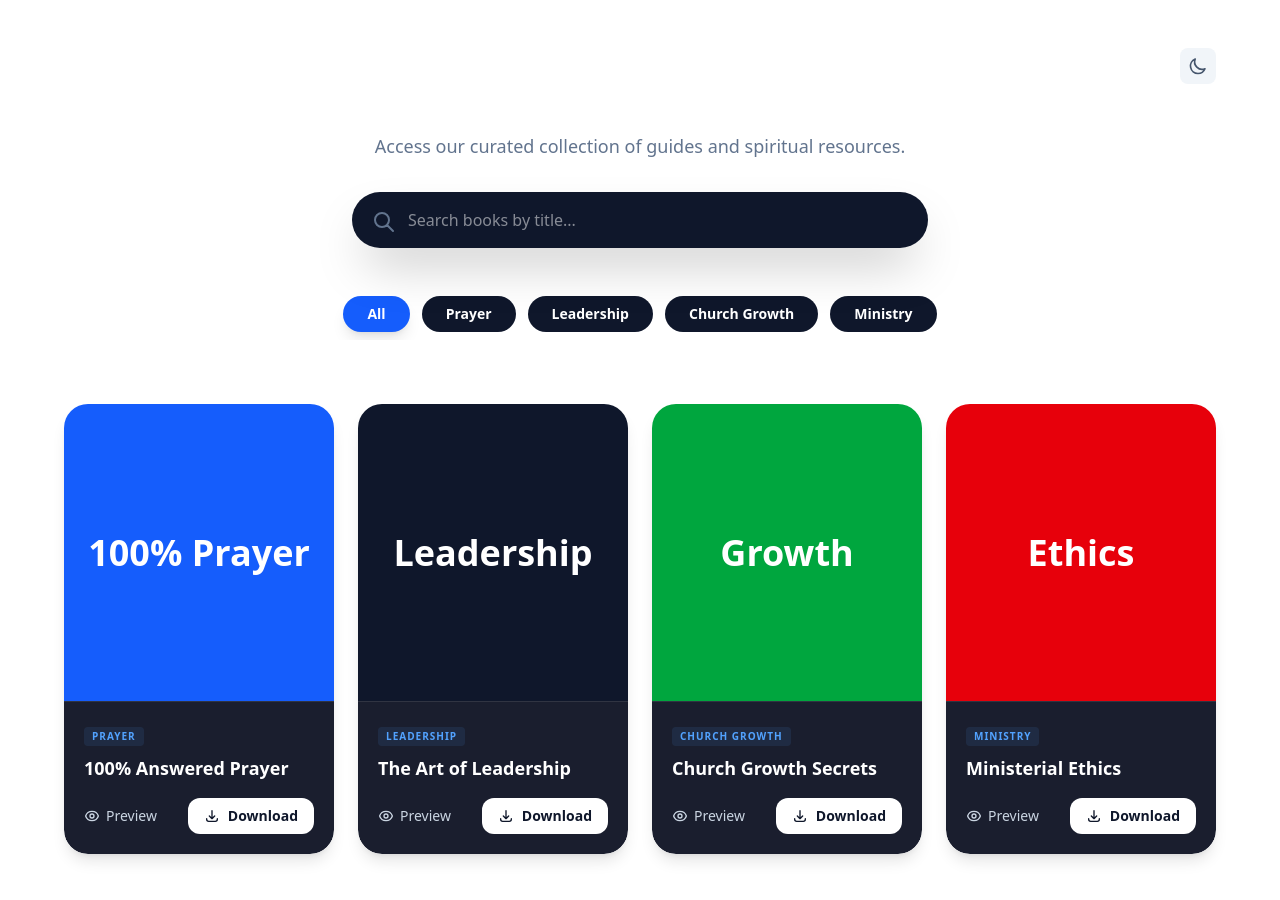
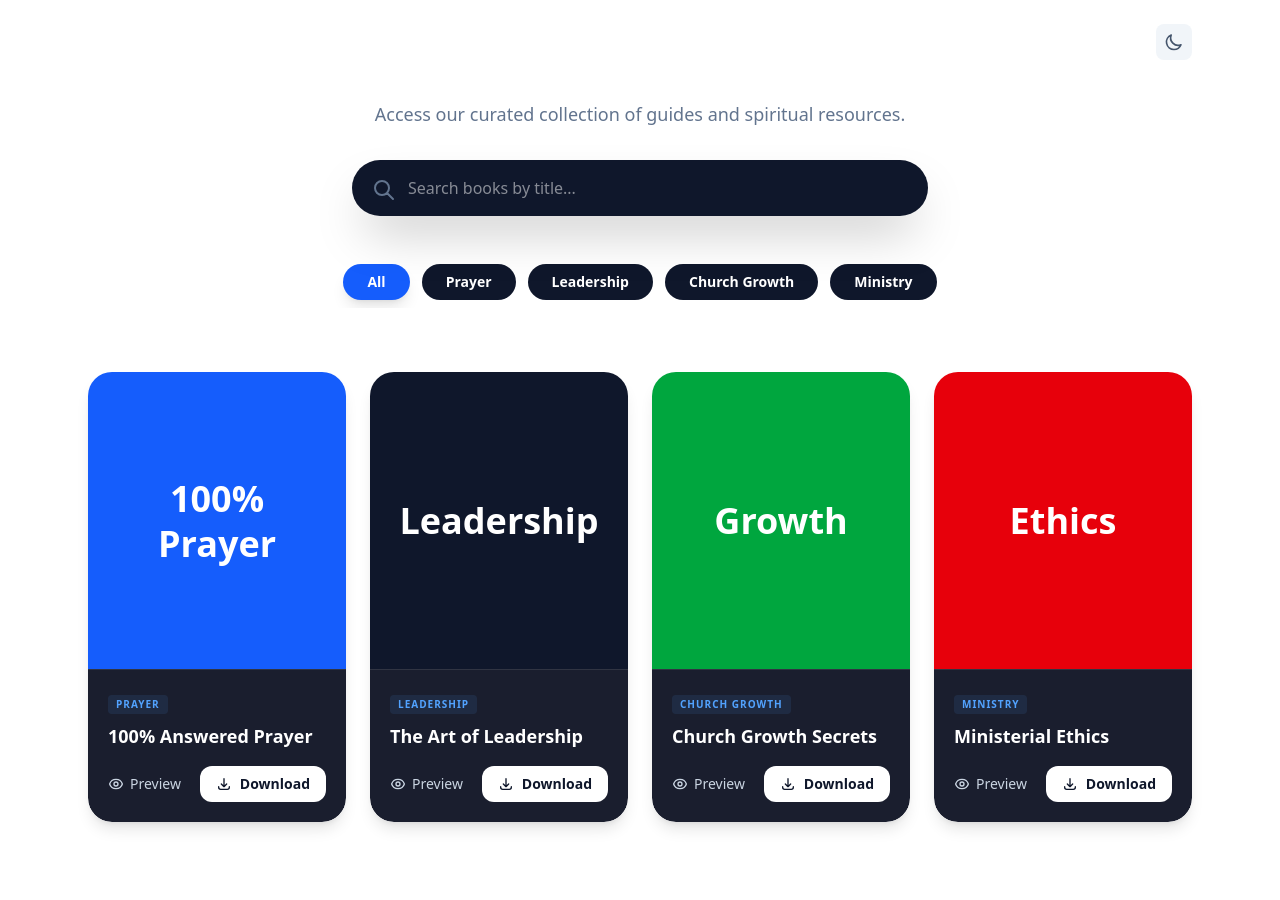
Before and after one commit to Kingdom-Minded-Engineers/ratc-archives, a Next.js app: page / in a window 1280 px wide. Built offline with nearby package versions, Linux system fonts and the light colour scheme.

Commit message:
Fix: Correct ThemeToggle positioning by adding a dedicated header

```diff
--- a/src/app/page.tsx
+++ b/src/app/page.tsx
@@ -26,14 +26,12 @@ function BookCard({ book }: { book: any }) {
 
   return (
     <div className="group relative h-full min-h-[450px] w-full rounded-3xl overflow-hidden transition-all hover:scale-[1.02] duration-300 shadow-lg flex flex-col">
-      {/* Main Color Block */}
       <div className={`flex-1 ${colorClass} flex items-center justify-center p-6 text-center`}>
         <h2 className="text-3xl md:text-4xl font-bold text-white leading-tight">
           {centerText}
         </h2>
       </div>
 
-      {/* Bottom Content Overlay */}
       <div className="bg-slate-950/90 backdrop-blur-md p-5 border-t border-white/10">
         <span className="text-[10px] font-bold uppercase tracking-widest text-blue-400 bg-blue-400/10 px-2 py-0.5 rounded mb-2 inline-block">
           {book.category}
@@ -76,12 +74,13 @@ export default function Home() {
   });
 
   return (
-    <main className="w-full min-h-screen bg-white dark:bg-slate-950 px-6 py-12 flex flex-col items-center">
-      <div className="w-full max-w-6xl flex justify-end mb-12">
+    <div className="w-full min-h-screen bg-white dark:bg-slate-950 transition-colors duration-300">
+      <header className="w-full max-w-6xl mx-auto px-6 py-6 flex justify-end">
         <ThemeToggle />
-      </div>
+      </header>
 
-      <div className="w-full max-w-2xl text-center mb-12">
+      <main className="max-w-6xl mx-auto px-6 py-4 flex flex-col items-center">
+        <div className="w-full text-center mb-12">
           <p className="text-slate-500 dark:text-slate-400 mb-8 text-lg font-medium">
             Access our curated collection of guides and spiritual resources.
           </p>
@@ -99,7 +98,7 @@ export default function Home() {
           </div>
         </div>
 
-      <div className="w-full max-w-6xl flex gap-3 justify-center mb-16 overflow-x-auto pb-2">
+        <div className="w-full flex gap-3 justify-center mb-16 overflow-x-auto pb-2">
           {CATEGORIES.map(cat => (
             <button
               key={cat}
@@ -111,11 +110,12 @@ export default function Home() {
           ))}
         </div>
 
-      <div className="w-full max-w-6xl grid grid-cols-1 sm:grid-cols-2 lg:grid-cols-4 gap-6 items-stretch">
+        <div className="w-full grid grid-cols-1 sm:grid-cols-2 lg:grid-cols-4 gap-6 items-stretch mb-12">
           {filteredBooks.map(book => (
             <BookCard key={book.id} book={book} />
           ))}
         </div>
       </main>
+    </div>
   );
 }
```
Lines whose indentation alone changed are shown as unchanged.
